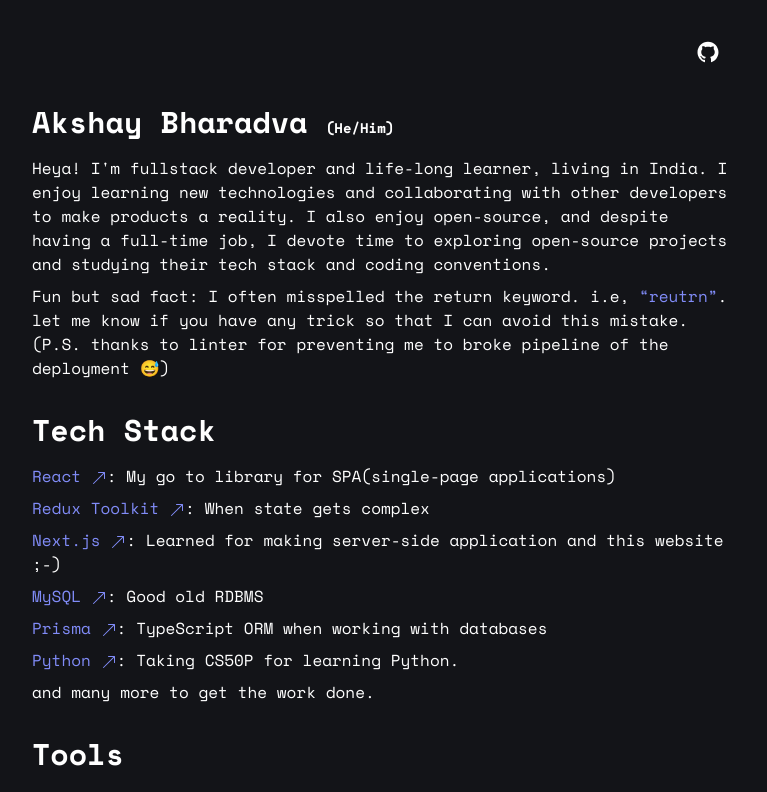
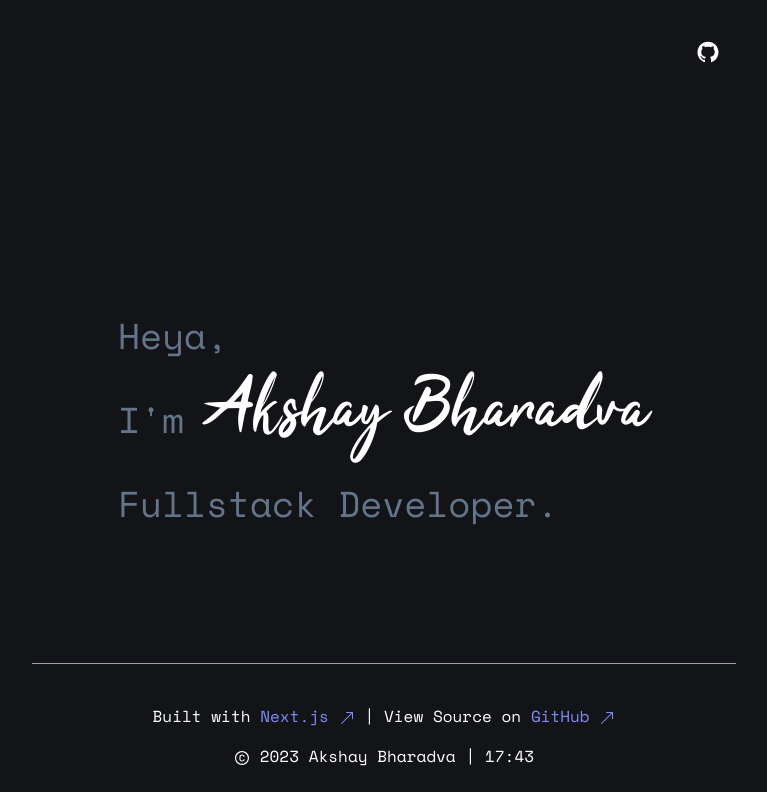
Before and after one commit to akshay-bharadva/akshay-bharadva.github.io, a Next.js app: page / in a window 1280 px wide. Shown: the top 792 px of the page, without its empty margins (256-1023 px from the left). Built offline with nearby package versions, Linux system fonts and the light colour scheme.

Commit message:
style: change in page layout and style

```diff
--- a/src/components/footer.tsx
+++ b/src/components/footer.tsx
@@ -13,7 +13,7 @@
   }, 1000);
 
   return (
-    <footer className="my-8 flex flex-col justify-center gap-4 font-space items-center">
+    <footer className="my-8 flex flex-col justify-center gap-4 font-space items-center border-t-slate-400 border-t-[1px] pt-10">
       <p className="flex flex-col justify-center items-center gap-2 md:block">
         <span className="">
           Built with{" "}
--- a/src/components/layout.tsx
+++ b/src/components/layout.tsx
@@ -9,18 +9,17 @@
 };
 
 export default function Layout({ children, title = `Portfolio` }: Props) {
+  console.log("###title-->", title);
   return (
     <>
       <Head>
         <title>Akshay Bharadva | {title}</title>
       </Head>
       <div className="flex flex-col justify-between min-h-screen selection:bg-[#fffba0] selection:text-black bg-body">
-        <div>
-          <Container>
-            <Header />
-          </Container>
-          {children}
-        </div>
+        <Container>
+          <Header />
+        </Container>
+        <div className="mt-36">{children}</div>
         <Container>
           <Footer />
         </Container>
--- /dev/null
+++ b/src/components/little-about-myself.tsx
@@ -0,0 +1,22 @@
+import { PropsWithChildren } from "react";
+
+type Props = PropsWithChildren;
+
+export default function LittleAboutMyself({ children }: Props) {
+  return (
+    <section>
+      <div className="flex flex-col gap-5 items-center justify-center w-full h-full mb-10">
+        <div className="flex flex-col gap-5 text-4xl">
+          <p className="font-space text-slate-500">Heya,</p>
+          <div className="flex gap-5 items-center">
+            <p className="font-space text-slate-500 line-clamp-6">I&apos;m</p>
+            <h2 className="text-7xl text-white font-tahu mb-4 line-clamp-7">
+              Akshay Bharadva
+            </h2>
+          </div>
+          <p className="font-space text-slate-500">Fullstack Developer.</p>
+        </div>
+      </div>
+    </section>
+  );
+}
--- a/src/pages/index.tsx
+++ b/src/pages/index.tsx
@@ -1,16 +1,16 @@
 import Container from "@/components/container";
 import Hero from "@/components/hero";
 import Layout from "@/components/layout";
+import LittleAboutMyself from "@/components/little-about-myself";
+import Me from "@/components/me";
 import Technology from "@/components/technology";
 import Tools from "@/components/tools";
 
 export default function Home() {
   return (
-    <Layout title="Home">
+    <Layout title="Portfolio">
       <Container>
-        <Hero />
-        <Technology />
-        <Tools />
+        <LittleAboutMyself/>
       </Container>
     </Layout>
   );
```
